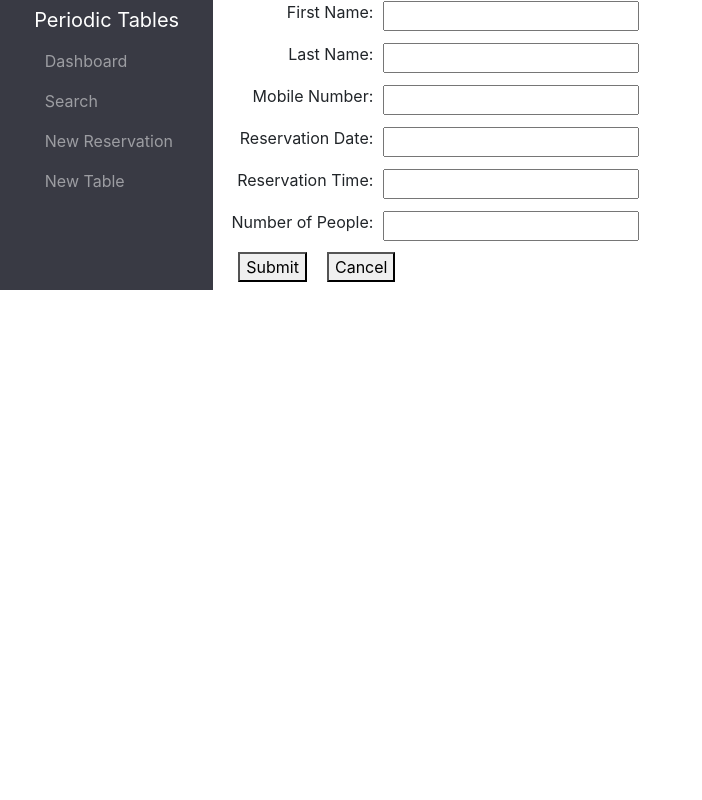
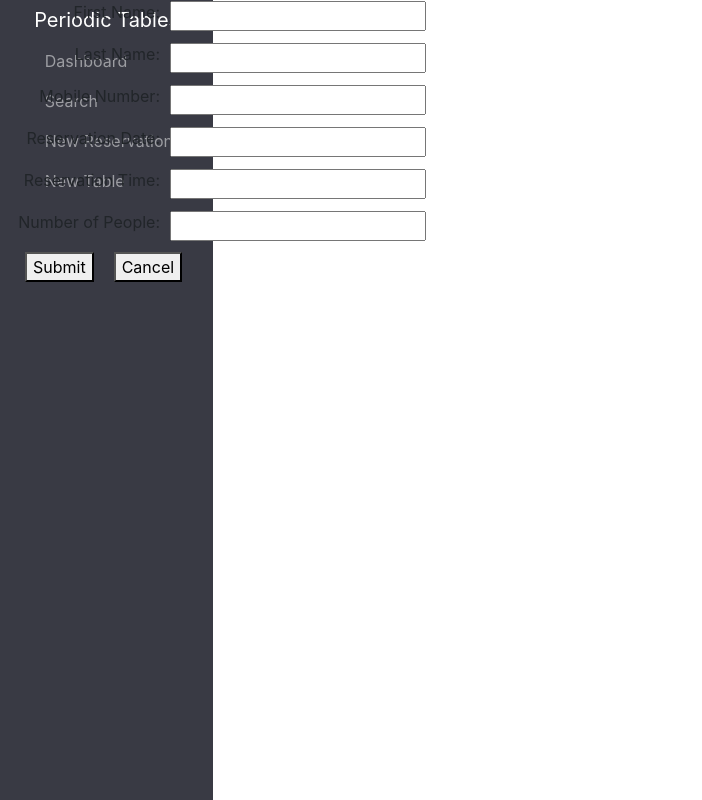
Before and after one commit to shakeableabyss/restaurant-reservation-final, a React (Create React App) app in the folder restaurant-reservation-main/front-end/: page /reservations/new in a window 1280 px wide. Shown: the whole page, without its empty margins (0-702 px from the left). Built offline with nearby package versions, Linux system fonts and the light colour scheme; no server answers; a web font is replaced by a local one.

Commit message:
Add files via upload

```diff
--- a/restaurant-reservation-main/front-end/src/layout/Layout.css
+++ b/restaurant-reservation-main/front-end/src/layout/Layout.css
@@ -1,4 +1,8 @@
 .side-bar {
   background-color: #393a44;
   min-width: 200px;
+  position: fixed;
+  top: 0;
+  left: 0;
+  height: 100vh;
 }
```
